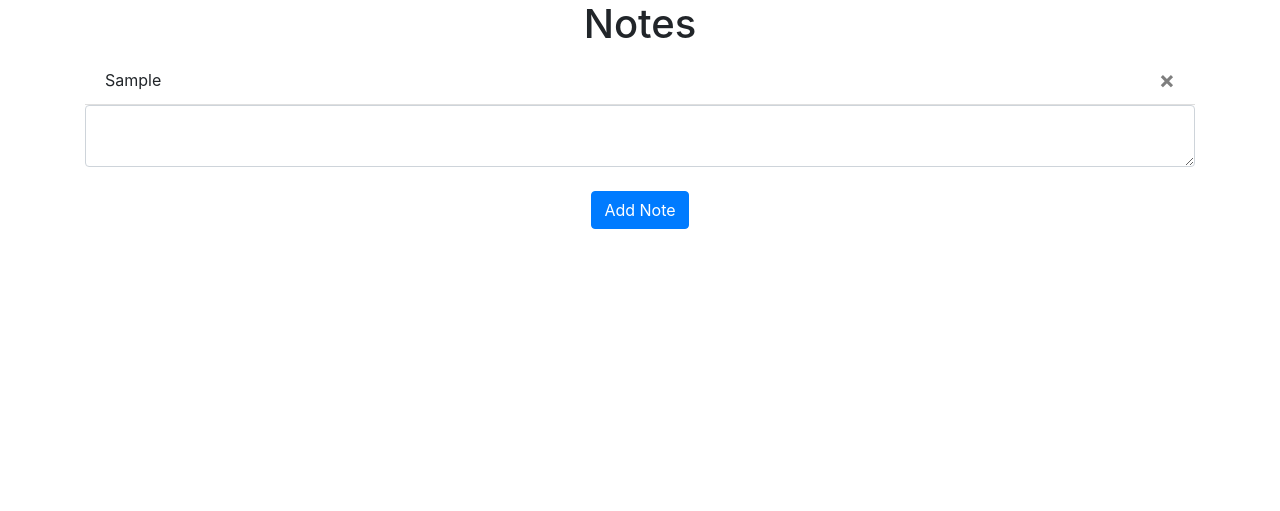
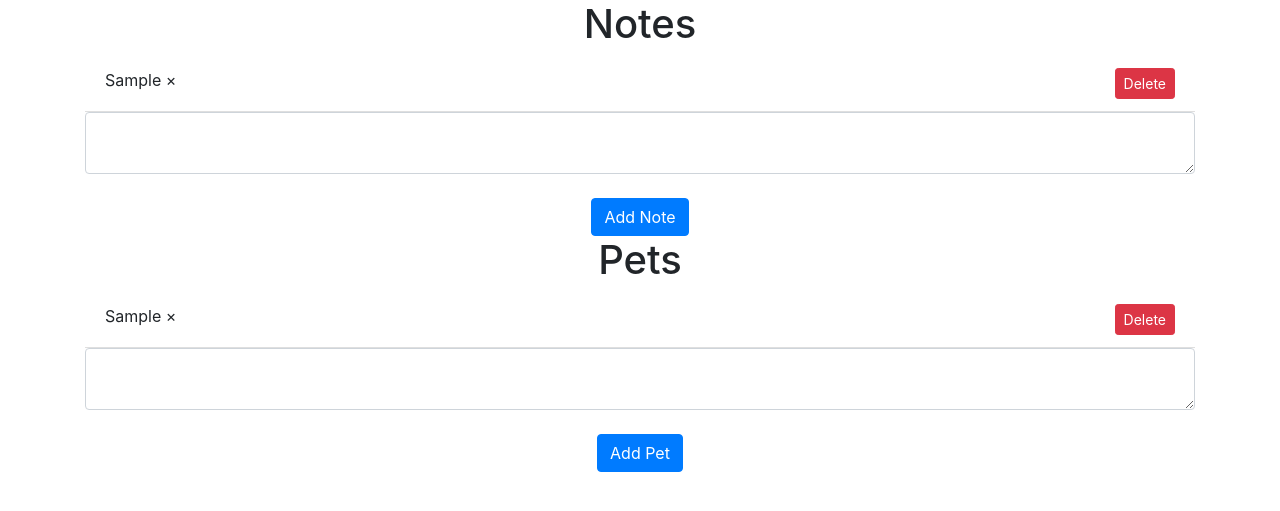
Before and after one commit to Castor-Digital/PetRx-webserver, a Flask app: page / in a window 1280 px wide. Shown: the part 56-567 px from the top of the page. Run offline with Flask 2, Linux system fonts and the light colour scheme; a user stored in the database is signed in; tables that the repository leaves empty hold one stand-in row (values such as "Sample post"); some libraries are stand-ins or nearby versions.

Commit message:
Adding Pet model
Using exact same structure as 'note' for now just to get it working.

```diff
--- a/website/__init__.py
+++ b/website/__init__.py
@@ -8,7 +8,7 @@ DB_NAME = "database.db"
 
 def create_app():
     app = Flask(__name__)
-    app.config['SECRET_KEY'] = '' #TODO: Add password
+    app.config['SECRET_KEY'] = 'petrx' #Secret key just for session
     app.config['SQLALCHEMY_DATABASE_URI'] = f'sqlite:///{DB_NAME}'
     db.init_app(app)
 
@@ -18,7 +18,7 @@ def create_app():
     app.register_blueprint(views, url_prefix='/')
     app.register_blueprint(auth, url_prefix='/')
 
-    from .models import User, Note
+    from .models import User, Note, Pet
 
     create_database(app)
 
--- a/website/static/index.js
+++ b/website/static/index.js
@@ -6,3 +6,12 @@ function deleteNote(noteId) {
     window.location.href = "/";
   });
 }
+
+function deletePet(petId) {
+  fetch("/delete-pet", {
+    method: "POST",
+    body: JSON.stringify({ petId: petId }),
+  }).then((_res) => {
+    window.location.href = "/";
+  });
+}
--- a/website/templates/home.html
+++ b/website/templates/home.html
@@ -5,12 +5,13 @@
     {% for note in user.notes %}
     <li class="list-group-item">
       {{ note.data }}
-    <button type="button" class="close" onClick="deleteNote({{ note.id }})">
+      <a href="{{ url_for('views.delete_note', id=note.id) }}" class="btn btn-danger btn-sm float-right">Delete</a>
         <span aria-hidden="true">&times;</span>
       </button>
     </li>
     {% endfor %}
   </ul>
+
   <form method="POST">
     <textarea name="note" id="note" class="form-control"></textarea>
     <br />
@@ -18,4 +19,26 @@
       <button type="submit" class="btn btn-primary">Add Note</button>
     </div>
   </form>
+
+  <h1 align="center">Pets</h1>
+  <ul class="list-group list-group-flush" id="pets">
+    {% for pet in user.pets %}
+    <li class="list-group-item">
+      {{ pet.data }}
+      <a href="{{ url_for('views.delete_pet', id=pet.id) }}" class="btn btn-danger btn-sm float-right">Delete</a>
+        <span aria-hidden="true">&times;</span>
+      </button>
+    </li>
+    {% endfor %}
+  </ul>
+
+  <form method="POST">
+    <textarea name="pet" id="pet" class="form-control"></textarea>
+    <br />
+    <div align="center">
+      <button type="submit" class="btn btn-primary">Add Pet</button>
+    </div>
+
+  </form>
+
   {% endblock %}
--- a/website/views.py
+++ b/website/views.py
@@ -1,6 +1,6 @@
 from flask import Blueprint, render_template, request, flash, jsonify
 from flask_login import login_required, current_user
-from .models import Note
+from .models import Note, Pet
 from . import db
 import json
 
@@ -12,13 +12,24 @@ def home():
     if request.method == 'POST':
         note = request.form.get('note')
 
-        if len(note) < 1:
-            flash('Note is too short!', category='error')
-        else:
-            new_note = Note(data=note, user_id=current_user.id)
+        if len(str(note)) > 0:
+            new_note = Note(note=note, user_id=current_user.id)
             db.session.add(new_note)
             db.session.commit()
             flash('Note added!', category='success')
+
+        else:
+            flash('Note must be greater than 0 characters.', category='error')
+
+        pet = request.form.get('pet')
+        if len(str(pet)) > 0:
+            new_pet = Pet(data=pet, user_id=current_user.id)
+            db.session.add(new_pet)
+            db.session.commit()
+            flash('Pet added!', category='success')
+
+        else:
+            flash('Pet must be greater than 0 characters.', category='error')
 
     return render_template("home.html", user=current_user)
 
@@ -34,3 +45,15 @@ def delete_note():
             db.session.commit()
 
     return jsonify({})
+
+@views.route('/delete-pet', methods=['POST'])
+def delete_pet():
+    pet = json.loads(request.data)
+    petId = pet['petId']
+    pet = Pet.query.get(petId)
+    if pet:
+        if pet.user_id == current_user.id:
+            db.session.delete(pet)
+            db.session.commit()
+
+    return jsonify({})
```
Also changed, not shown: website/models.py (+18 -1 lines), website/templates/sign_up.html (+5 -5 lines). Lines whose indentation alone changed are shown as unchanged.
